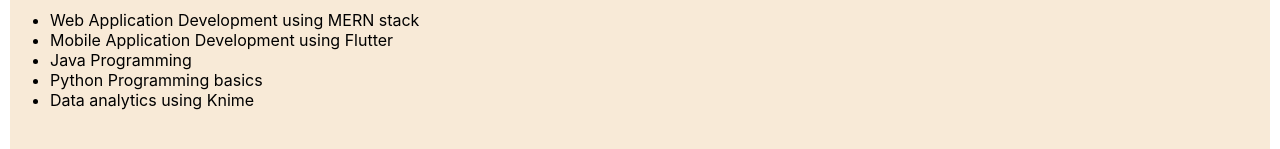
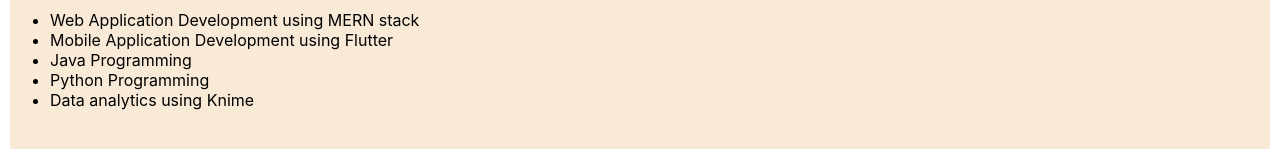
Before and after one commit to zinneerahrafiq/Personal-Portfolio-Site, a React (Create React App) app: page /skills in a window 1280 px wide. Shown: the part 169-318 px from the top of the page. Built offline with nearby package versions, Linux system fonts and the light colour scheme.

Commit message:
Update Skills.js

```diff
--- a/src/Skills.js
+++ b/src/Skills.js
@@ -13,7 +13,7 @@
             <li>Web Application Development using MERN stack</li>
             <li>Mobile Application Development using Flutter</li>
             <li>Java Programming</li>
-            <li>Python Programming basics</li>
+            <li>Python Programming </li>
             <li>Data analytics using Knime</li>
 
 
@@ -32,7 +32,7 @@
 
           <FlippingCard
           cardName="Mental Health Website"
-        backContent="An online platform to help people struggling with mental health connect with therapists with access to games and a chatbot to vent out their feelings"
+        backContent="An online platform to help people struggling with mental health connect with therapists with access to games and a chatbot to vent out their feelings (Tech Stack - MERN)"
         frontImage="mentalhealth.png"
         link="https://github.com/jazil10/MentalEase"
           ></FlippingCard>
@@ -40,7 +40,7 @@
         <FlippingCard
 
           cardName="Railway Reservation System"
-        backContent="A railway booking system specially made to automate the task of booking tickets for trains. users are allowed to book tickets, cancel tickets, and view all trains. "
+        backContent= "A railway booking system specially made to automate the task of booking tickets for trains. Users are allowed to book tickets, cancel tickets, and view all trains. The system provides navigation between pages and handles extensive database interaction smoothly (Made with PHP, HTML, CSS) "
         frontImage="railway.png"
         link="https://github.com/zinneerahrafiq/DBMS-Railway-Management-System-Project.git"
           ></FlippingCard>
@@ -48,8 +48,7 @@
        <FlippingCard
 
           cardName='Games Database'
-        backContent=" a database to make searching and sorting easy. made with data structures
-         "
+        backContent=" A database to store latest games, with searching and sorting made extremely easy with the use of data structures like hashing, binary search tree and priority queues etc (made with JAVA and JFrame for GUI)  "
         frontImage="games.png"
         link="https://github.com/jazil10/DSPROJECT.git"
 
```
